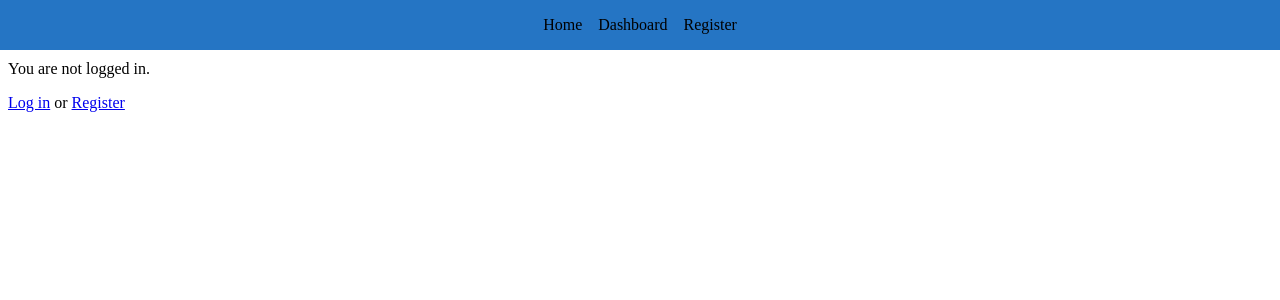
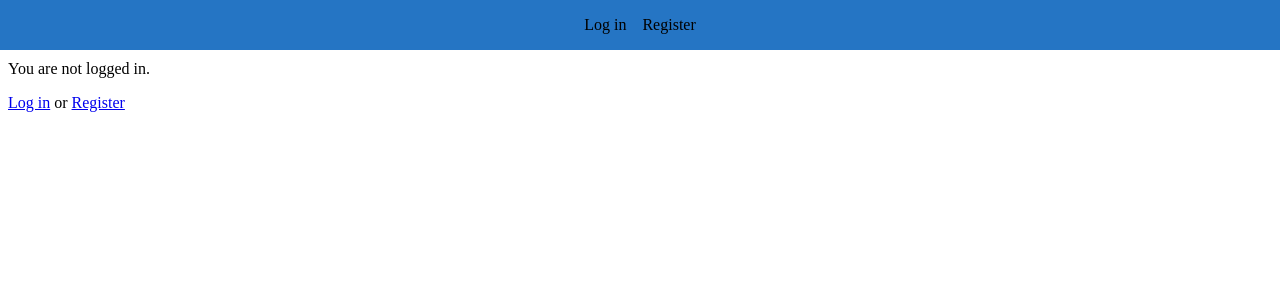
Before and after one commit to trickwide/personal-finance-tracker, a Flask app: page /dashboard in a window 1280 px wide. Shown: the top 300 px of the page. Run offline with Flask 3, Linux system fonts and the light colour scheme.

Commit message:
Renaming 'Home' to 'Log in' and removing 'dashboard' from navbar

```diff
--- a/src/templates/base.html
+++ b/src/templates/base.html
@@ -11,10 +11,9 @@
 <nav>
     <ul>
         {% if 'username' not in session %}
-        <li><a href="{{ url_for('index') }}">Home</a></li>
+        <li><a href="{{ url_for('index') }}">Log in</a></li>
+        <li><a href="{{ url_for('register') }}">Register</a></li>
         {% endif %}
-        <li><a href="{{ url_for('dashboard') }}">Dashboard</a></li>
-        <li><a href="{{ url_for('register') }}">Register</a></li>
         {% if 'username' in session and request.path == url_data.dashboard_url %}
             <li><a href="{{ url_for('logout') }}">Logout</a></li>
         {% endif %}
```
